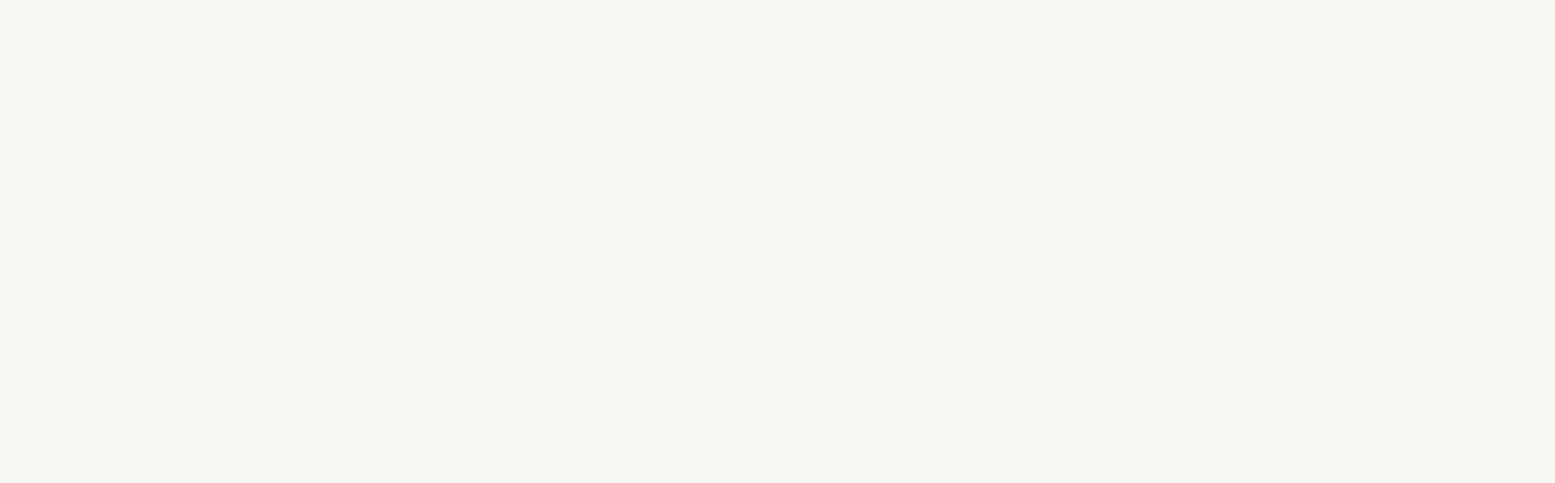
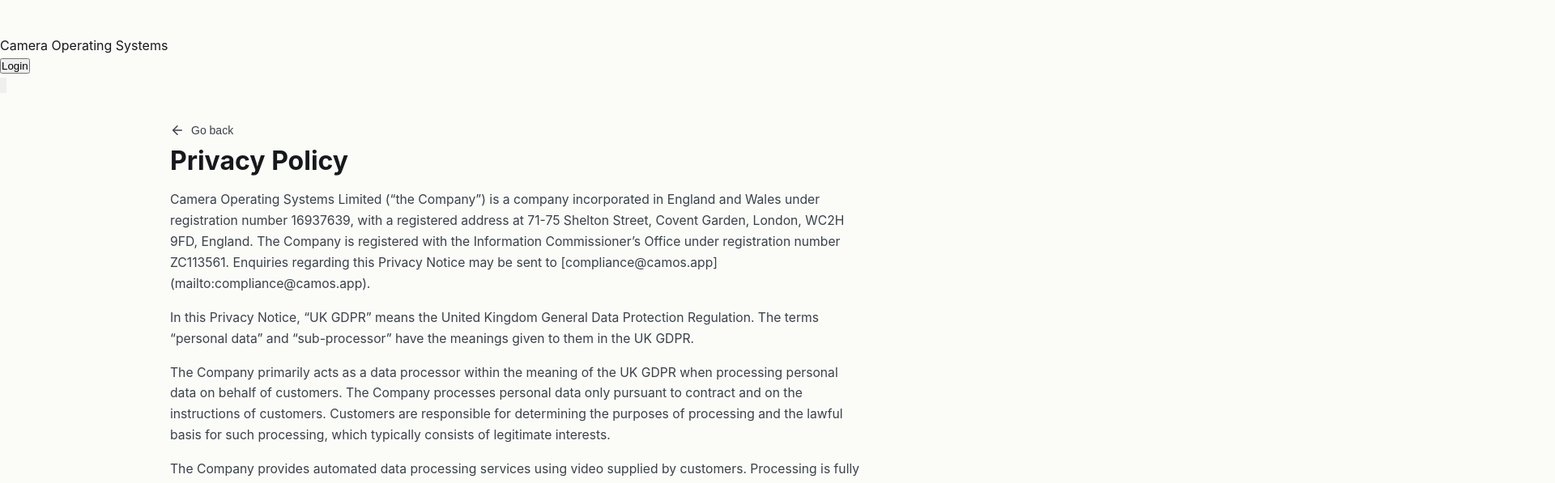
Before and after one commit to Ali-Nigzu/portal, a React (Vite) app in the folder frontend/: page /privacy-policy in a window 1280 px wide. Before the commit this address led to /. Shown: the part 1962-2559 px from the top of the page at 81% size, 1920 px wide, since content can reach past the window. Before the commit the page ends 1498 px from the top, so only its background shows below. Built offline with nearby package versions, Linux system fonts and the light colour scheme; no server answers.

Commit message:
Add privacy policy page and wire privacy links

```diff
--- a/frontend/src/app/routes.tsx
+++ b/frontend/src/app/routes.tsx
@@ -34,6 +34,7 @@ const ResetPasswordPage = React.lazy(() => import("../pages/ResetPasswordPage"))
 const ContactPage = React.lazy(() => import("../pages/ContactPage"));
 const DemoPage = React.lazy(() => import("../pages/DemoPage"));
 const TermsAndConditionsPage = React.lazy(() => import("../pages/TermsAndConditionsPage"));
+const PrivacyPolicyPage = React.lazy(() => import("../pages/PrivacyPolicyPage"));
 
 const AppRoutes: React.FC = () => {
   const [isLoggedIn, setIsLoggedIn] = useState(false);
@@ -283,6 +284,16 @@ const AppRoutes: React.FC = () => {
         }
       />
       <Route
+        path="/privacy-policy"
+        element={
+          !isAuthenticatedMode ? (
+            lazyRoute(<PrivacyPolicyPage />)
+          ) : (
+            <Navigate to="/home" replace />
+          )
+        }
+      />
+      <Route
         path="/dashboard"
         element={
           shouldAllowAppRoutes ? (
--- a/frontend/src/features/auth/CreateAccountPage.tsx
+++ b/frontend/src/features/auth/CreateAccountPage.tsx
@@ -10,10 +10,6 @@ import { useIsPhoneLayout } from "./hooks/useIsPhoneLayout";
 import AuthPhoneField from './components/AuthPhoneField';
 import './CreateAccountPage.css';
 import './components/AuthPhoneField.css';
-
-const stopNavigation: React.MouseEventHandler<HTMLAnchorElement> = (event) => {
-  event.preventDefault();
-};
 
 const CreateAccountPage: React.FC = () => {
   const isPhoneLayout = useIsPhoneLayout();
@@ -201,9 +197,9 @@ const CreateAccountPage: React.FC = () => {
                 </p>
                 <p>
                   By creating an account you comply to our{' '}
-                  <a href="#" onClick={stopNavigation}>privacy policy</a>.{' '}
+                  <Link to="/privacy-policy">privacy policy</Link>.{' '}
                   You can find the policy{' '}
-                  <a href="#" onClick={stopNavigation}>here</a>
+                  <Link to="/privacy-policy">here</Link>
                 </p>
                 <p>
                   Already have an Account? <Link to="/login">Login here</Link>
--- a/frontend/src/features/landing/components/LandingFooter.tsx
+++ b/frontend/src/features/landing/components/LandingFooter.tsx
@@ -37,7 +37,11 @@ const LandingFooter: React.FC = () => {
               >
                 {termsAndConditions}
               </button>
-              <button type="button" className="landing-footer-link-item landing-footer-link-item-button">
+              <button
+                type="button"
+                className="landing-footer-link-item landing-footer-link-item-button"
+                onClick={() => navigate("/privacy-policy")}
+              >
                 {privacyPolicy}
               </button>
             </nav>
@@ -83,7 +87,11 @@ const LandingFooter: React.FC = () => {
             <button type="button" className="landing-footer-link-item landing-footer-link-item-button landing-footer-mobile-top-link landing-footer-mobile-top-link-cookie-policy">
               {cookiePolicy}
             </button>
-            <button type="button" className="landing-footer-link-item landing-footer-link-item-button landing-footer-mobile-top-link landing-footer-mobile-top-link-privacy">
+            <button
+              type="button"
+              className="landing-footer-link-item landing-footer-link-item-button landing-footer-mobile-top-link landing-footer-mobile-top-link-privacy"
+              onClick={() => navigate("/privacy-policy")}
+            >
               {privacyPolicy}
             </button>
             <button
--- /dev/null
+++ b/frontend/src/features/legal/PrivacyPolicyPage.css
@@ -0,0 +1,79 @@
+.privacy-page {
+  min-height: 100vh;
+  background: var(--surface-page);
+  color: var(--text-strong);
+}
+
+.privacy-page__main {
+  display: flex;
+  justify-content: center;
+  padding: 36px 24px 48px;
+}
+
+.privacy-page__document {
+  width: min(100%, 860px);
+  padding: 0;
+}
+
+.privacy-page__back-link {
+  border: 0;
+  background: transparent;
+  color: var(--text-default);
+  padding: 0;
+  display: inline-flex;
+  align-items: center;
+  gap: 8px;
+  justify-self: start;
+  margin-bottom: 10px;
+  font-size: 14px;
+  text-decoration: none;
+  text-underline-offset: 3px;
+  cursor: pointer;
+}
+
+.privacy-page__back-link:hover,
+.privacy-page__back-link:focus-visible {
+  color: var(--text-strong);
+  text-decoration: underline;
+}
+
+.privacy-page__title {
+  margin: 0 0 16px;
+  font-size: clamp(1.5rem, 3vw, 2rem);
+  line-height: 1.2;
+}
+
+.privacy-page__body {
+  color: var(--text-default);
+  line-height: 1.65;
+  font-size: 0.98rem;
+}
+
+.privacy-page__body p {
+  margin: 0;
+}
+
+.privacy-page__body p + p {
+  margin-top: 16px;
+}
+
+.privacy-page__meta {
+  margin: 22px 0 0;
+  font-size: 0.88rem;
+  line-height: 1.4;
+  color: var(--text-muted);
+}
+
+@media (max-width: 900px) {
+  .privacy-page {
+    padding-bottom: calc(68px + env(safe-area-inset-bottom));
+  }
+
+  .privacy-page__main {
+    padding: 22px 16px 20px;
+  }
+
+  .privacy-page__document {
+    padding: 0;
+  }
+}
--- /dev/null
+++ b/frontend/src/features/legal/PrivacyPolicyPage.tsx
@@ -0,0 +1,77 @@
+import React from "react";
+import { ArrowLeft } from "lucide-react";
+import { useNavigate } from "react-router-dom";
+
+import AuthBottomNav from "../../components/auth/AuthBottomNav";
+import AuthLogoHeader from "../../components/auth/AuthLogoHeader";
+import { useIsPhoneLayout } from "../auth/hooks/useIsPhoneLayout";
+import LandingHeader from "../landing/components/LandingHeader";
+import "./PrivacyPolicyPage.css";
+
+const PRIVACY_POLICY_PARAGRAPHS = [
+  "Camera Operating Systems Limited (“the Company”) is a company incorporated in England and Wales under registration number 16937639, with a registered address at 71-75 Shelton Street, Covent Garden, London, WC2H 9FD, England. The Company is registered with the Information Commissioner’s Office under registration number ZC113561. Enquiries regarding this Privacy Notice may be sent to [compliance@camos.app](mailto:compliance@camos.app).",
+  "In this Privacy Notice, “UK GDPR” means the United Kingdom General Data Protection Regulation. The terms “personal data” and “sub-processor” have the meanings given to them in the UK GDPR.",
+  "The Company primarily acts as a data processor within the meaning of the UK GDPR when processing personal data on behalf of customers. The Company processes personal data only pursuant to contract and on the instructions of customers. Customers are responsible for determining the purposes of processing and the lawful basis for such processing, which typically consists of legitimate interests.",
+  "The Company provides automated data processing services using video supplied by customers. Processing is fully automated. No human review is performed.",
+  "Processing may relate to members of the public present in areas monitored by camera systems operated by customers.",
+  "The categories of personal data processed consist of video and associated metadata. Processing includes automated analysis such as detection of individuals, counting, and occupancy estimation. Audio data is not processed. Direct identifiers are not collected.",
+  "All video processed by the Company is supplied by customers from camera systems they operate.",
+  "Personal data is processed solely for the provision of services to customers.",
+  "The Company does not perform biometric identification or facial recognition. The Company does not identify individuals and does not attempt to do so. Biometric templates or information intended to uniquely identify individuals are not created or stored.",
+  "Video is retained for a maximum period of sixty days and deleted thereafter. Anonymised and aggregated analytical outputs may be retained by the Company. Such outputs do not identify individuals and do not constitute personal data under the UK GDPR.",
+  "Personal data may be processed outside the United Kingdom. Where such processing occurs, appropriate safeguards are implemented in accordance with applicable data protection law, including the use of standard contractual clauses or other approved mechanisms. Further information regarding sub-processors, processing locations, and transfer safeguards is set out in the Sub-Processor Register maintained by the Company.",
+  "Appropriate technical and organisational measures are applied to protect personal data.",
+  "Individuals wishing to exercise data protection rights should contact the customer operating the relevant camera system. The Company assists customers in fulfilling such requests where required.",
+  "Individuals have the right to lodge a complaint with the UK Information Commissioner’s Office.",
+] as const;
+
+const PrivacyPolicyPage: React.FC = () => {
+  const navigate = useNavigate();
+  const isPhoneLayout = useIsPhoneLayout();
+
+  const goToLogin = () => {
+    navigate("/login");
+  };
+
+  const handleGoBack = () => {
+    if (typeof window !== "undefined" && window.history.length > 1) {
+      navigate(-1);
+      return;
+    }
+
+    navigate("/", { replace: true });
+  };
+
+  return (
+    <div className="privacy-page">
+      {isPhoneLayout ? (
+        <AuthLogoHeader />
+      ) : (
+        <LandingHeader onLogin={goToLogin} onMenuToggle={() => undefined} />
+      )}
+
+      <main className="privacy-page__main" aria-label="Privacy Policy content">
+        <section className="privacy-page__document">
+          <button type="button" className="privacy-page__back-link" onClick={handleGoBack}>
+            <ArrowLeft size={18} aria-hidden="true" />
+            <span>Go back</span>
+          </button>
+
+          <h1 className="privacy-page__title">Privacy Policy</h1>
+
+          <div className="privacy-page__body">
+            {PRIVACY_POLICY_PARAGRAPHS.map((paragraph) => (
+              <p key={paragraph}>{paragraph}</p>
+            ))}
+          </div>
+
+          <p className="privacy-page__meta">Last updated: 01 April 2026</p>
+        </section>
+      </main>
+
+      {isPhoneLayout ? <AuthBottomNav /> : null}
+    </div>
+  );
+};
+
+export default PrivacyPolicyPage;
--- /dev/null
+++ b/frontend/src/pages/PrivacyPolicyPage.tsx
@@ -0,0 +1,3 @@
+import PrivacyPolicyPage from "../features/legal/PrivacyPolicyPage";
+
+export default PrivacyPolicyPage;
```
